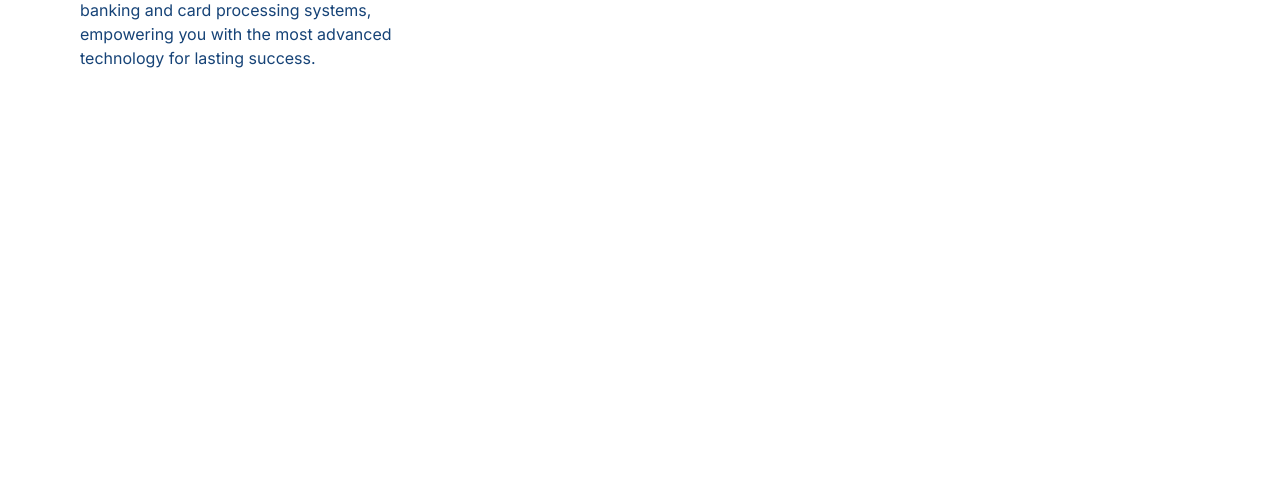
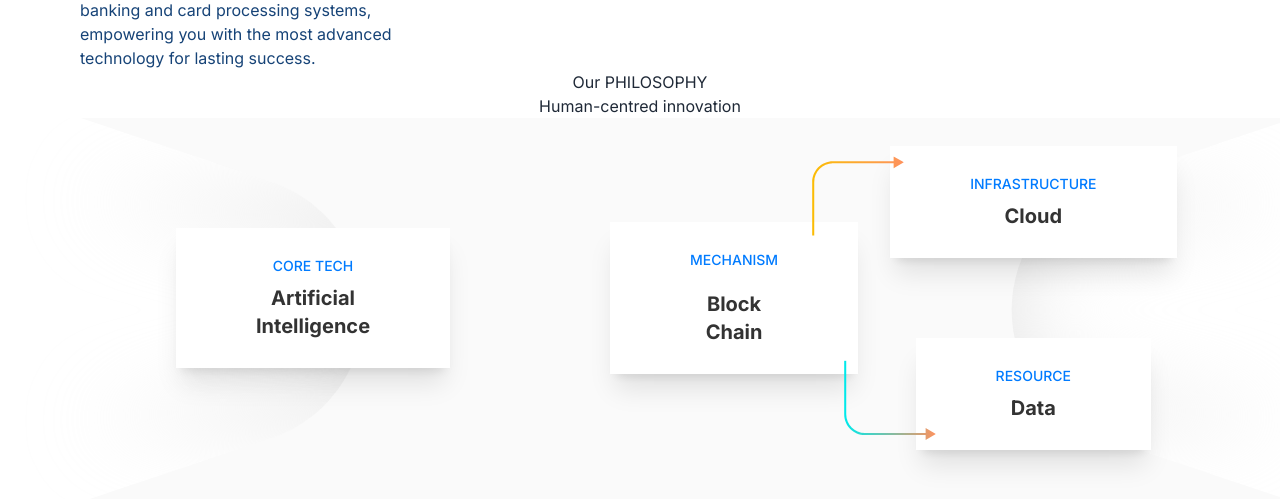
Before and after one commit to mohdbinharun56/Anytech-Frontend, a React (Vite) app: page / in a window 1280 px wide. Shown: the part 1630-2129 px from the top of the page. Before the commit the page ends 1700 px from the top, so only its background shows below. Built offline with nearby package versions, Linux system fonts and the light colour scheme.

Commit message:
implement the philosophy

```diff
--- a/src/App.jsx
+++ b/src/App.jsx
@@ -2,6 +2,7 @@
 import './App.css'
 import Banner from './components/Banner/Banner'
 import Header from './components/Header/Header'
+import Philosophy from './components/Philosophy/Philosophy'
 
 function App() {
 
@@ -12,6 +13,7 @@ function App() {
       </header>
       <main>
         <Banner/>
+        <Philosophy/>
       </main>
     </>
   )
--- /dev/null
+++ b/src/components/Philosophy/Philosophy.jsx
@@ -0,0 +1,101 @@
+
+const Philosophy = () => {
+    return (
+        <div>
+            <h1 className="text-center">Our PHILOSOPHY</h1>
+            <h1 className="text-center">Human-centred innovation</h1>
+
+
+            <div className="bg-[url(/src/assets/icons/easy-banking/Bridge.svg)] bg-repeat bg-cover  min-h-96 px-44 py-7">
+                <div className="flex flex-col lg:flex-row gap-2 lg:gap-20">
+                    <div className="flex flex-col lg:flex-row items-center gap-5 lg:gap-20">
+                        <div className="shadow-xl bg-white px-10 py-5 lg:px-20 lg:py-7 ">
+                            <h3 className="text-[#007bff] font-medium text-sm text-center">CORE TECH</h3>
+                            <h1 className="text-[#333] font-bold text-base lg:text-xl mt-2 text-center">Artificial <br></br> Intelligence</h1>
+                        </div>
+                        <div className="">
+                            <img src="/src/assets/icons/easy-banking/Line1.svg" className="lg:rotate-90" />
+                        </div>
+                    </div>
+
+                    <div className="flex flex-col lg:flex-row items-center lg:gap-40 relative">
+                        <div>
+                            <div className="shadow-xl bg-white px-5 py-5 lg:px-20 lg:py-7">
+                                <h3 className="text-[#007bff] font-medium text-sm text-center">MECHANISM</h3>
+                                <h1 className="text-[#333] font-bold text-xl mt-5 text-center">Block Chain</h1>
+                            </div>
+                        </div>
+                        <div className="absolute w-20 top-20 lg:top-1 left-32 lg:left-52">
+                            <img src="/src/assets/icons/easy-banking/Line3.svg" className="lg:-rotate-90 w-20 lg:w-full" />
+                        </div>
+                        <div className="flex flex-row lg:flex-col items-center gap-20 mt-10 lg:mt-0 -ml-0 lg:-ml-32 lg:mr-0">
+                            <div className="shadow-xl bg-white px-5 py-5 lg:px-20 lg:py-7">
+                                <h3 className="text-[#007bff] font-medium text-sm text-center ">INFRASTRUCTURE</h3>
+                                <h1 className="text-[#333] font-bold text-xl mt-2 text-center">Cloud</h1>
+                            </div>
+                            <div className="shadow-xl bg-white px-5 py-5 lg:px-20 lg:py-7">
+                                <h3 className="text-[#007bff] font-medium text-sm text-center">RESOURCE</h3>
+                                <h1 className="text-[#333] font-bold text-xl mt-2 text-center">Data</h1>
+                            </div>
+
+                            <div className="absolute w-20 top-24 lg:top-52 -left-20 lg:left-60">
+                                <img src="/src/assets/icons/easy-banking/Line2.svg" className="lg:-rotate-90 w-20 lg:w-full" />
+                            </div>
+                        </div>
+                    </div>
+                </div>
+            </div>
+
+
+            {/* <div className="flex flex-col lg:flex-row gap-5 lg:gap-20 bg-[url(/src/assets/icons/easy-banking/Bridge.svg)] bg-repeat bg-cover  min-h-96 px-44 py-7"> */}
+            {/* <div className="flex items-center bg-[url(/src/assets/icons/easy-banking/Bridge.svg)] bg-repeat bg-cover  min-h-96 px-44 py-32"> */}
+            <div className="flex flex-col lg:flex-row gap-5 lg:gap-20 items-center">
+                {/* <div>
+                        <div className="shadow-xl bg-white px-20 py-7 ">
+                            <h3 className="text-[#007bff] font-medium text-sm text-center">CORE TECH</h3>
+                            <h1 className="text-[#333] font-bold text-xl mt-2 text-center">Artificial <br></br> Intelligence</h1>
+                        </div>
+                    </div>
+                    <div className="">
+                        <img src="/src/assets/icons/easy-banking/Line1.svg" alt="" className="lg:rotate-90" />
+                    </div> */}
+            </div>
+            {/* <p className="text-sm text-[#333] w-60 mt-2 ml-3">Using AI/ML to upgrade legacy process, reduce cost, and improve efficiency</p> */}
+
+            <div className="flex flex-col lg:flex-row items-center gap-5 lg:gap-20">
+                {/* <div className="relative">
+                        <div className="shadow-xl bg-white px-5 py-5 lg:px-20 lg:py-7">
+                            <h3 className="text-[#007bff] font-medium text-sm text-center">MECHANISM</h3>
+                            <h1 className="text-[#333] font-bold text-xl mt-5 text-center">Block Chain</h1>
+                        </div>
+                        <div className="absolute -bottom-16 -right-20 lg:-top-28 lg:-right-14  ">
+                            <img src="/src/assets/icons/easy-banking/Line3.svg" className="lg:-rotate-90 w-20 lg:w-full" />
+                        </div>
+                        <div className="absolute -left-20 lg:-right-14 top-28 ">
+                            <img src="/src/assets/icons/easy-banking/Line2.svg" className="lg:-rotate-90 w-20" />
+                        </div>
+                        <div className="absolute left-24 -bottom-40 block lg:hidden">
+                            <img src="/src/assets/icons/easy-banking/Line1.svg" alt="" className="rotate-90" />
+                        </div>
+                    </div> */}
+
+                {/* <div className="lg:mb-32 mt-10 shadow-xl bg-white px-5 py-5 lg:px-20 lg:py-7 absolute lg:relative -left-44 -top-3"> */}
+
+
+                {/* <div className="flex flex-row lg:flex-col gap-20 mt-5 relative">
+                        <div className="lg:mb-32 mt-10 shadow-xl bg-white px-5 py-5 lg:px-20 lg:py-7 sm:absolute lg:relative -left-44 lg:-left-0 -top-3 lg:-top-0">
+                            <h3 className="text-[#007bff] font-medium text-sm text-center ">INFRASTRUCTURE</h3>
+                            <h1 className="text-[#333] font-bold text-xl mt-2 text-center">Cloud</h1>
+                        </div>
+                        <div className="mt-10 shadow-xl bg-white px-5 py-5 lg:px-20 lg:py-7  sm:absolute lg:left-0 lg:-top-0 left-24 -top-3">
+                            <h3 className="text-[#007bff] font-medium text-sm text-center">RESOURCE</h3>
+                            <h1 className="text-[#333] font-bold text-xl mt-2 text-center">Data</h1>
+                        </div>
+                    </div> */}
+            </div>
+        </div>
+        // </div>
+    );
+};
+
+export default Philosophy;
```
